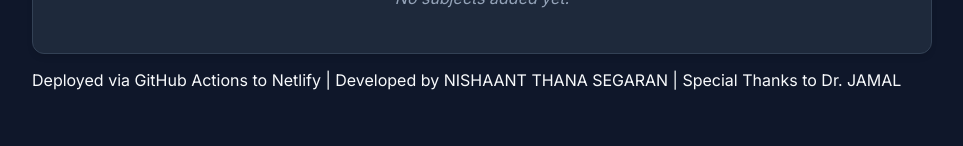
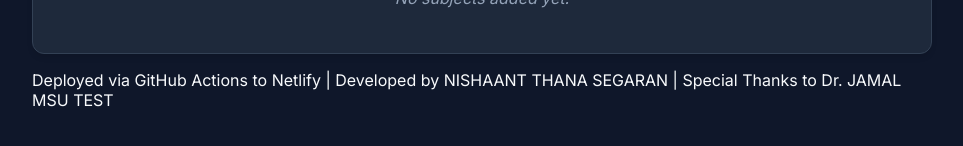
Before and after one commit to Nishaant-7/NISHAANT_CLOUD_PROJECT, a website: page index.html in a window 1280 px wide. Shown: the part 748-894 px from the top of the page, without its empty margins (158-1121 px from the left). Drawn offline with Linux system fonts and the light colour scheme.

Commit message:
index.html

```diff
--- a/index.html
+++ b/index.html
@@ -84,7 +84,7 @@
     </div>
 
     <footer>
-        <p>Deployed via GitHub Actions to Netlify | Developed by NISHAANT THANA SEGARAN | Special Thanks to Dr. JAMAL </p>
+        <p>Deployed via GitHub Actions to Netlify | Developed by NISHAANT THANA SEGARAN | Special Thanks to Dr. JAMAL MSU TEST</p>
     </footer>
 </div>
 
```
